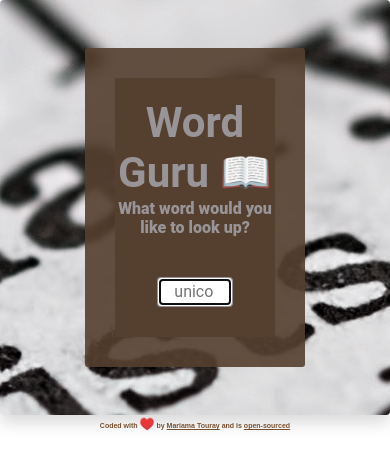
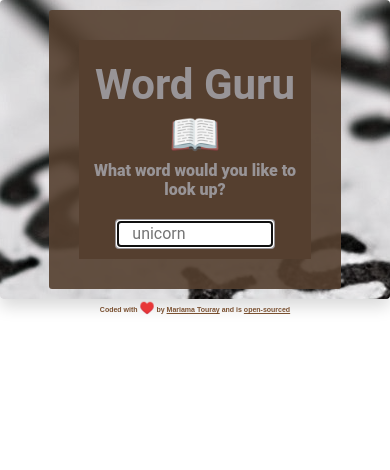
Before and after one commit to touraymk/word-guru-app, a React (Create React App) app: page / in a window 390 px wide. Shown: the top 470 px of the page. Built offline with nearby package versions, Linux system fonts and the light colour scheme; no server answers.

Commit message:
Update Dictionary/Meaning
Made responsive for smaller screens.

```diff
--- a/src/Dictionary.css
+++ b/src/Dictionary.css
@@ -2,6 +2,7 @@
   background: url("dictionary-bg.jpg") no-repeat center center fixed;
   filter: grayscale(60%);
   border-radius: 4px;
+  padding: 50px;
 }
 
 .Dictionary .header {
@@ -46,11 +47,12 @@
 
 @media (max-width: 660px) {
   .Dictionary {
-    padding: 30px;
+    padding: 10px 0;
   }
 
   .Dictionary h1 {
-    font-size: 36px;
+    font-size: 22px;
+    padding: 0 10px;
   }
 
   .Dictionary h2 {
@@ -58,6 +60,10 @@
     padding-bottom: 10px;
   }
 
+  .Dictionary form {
+    padding: 10px;
+  }
+
   .Dictionary input {
     line-height: 1.5;
     width: 75%;
--- a/src/Dictionary.js
+++ b/src/Dictionary.js
@@ -37,7 +37,7 @@ export default function Dictionary(props) {
 
   if (loaded) {
     return (
-      <div className="Dictionary p-5 shadow">
+      <div className="Dictionary shadow">
         <section className="header">
           <h1>Word Guru 📖</h1>
           <h2>What word would you like to look up?</h2>
--- a/src/Meaning.css
+++ b/src/Meaning.css
@@ -18,3 +18,9 @@
 .Meaning p::first-letter {
   text-transform: capitalize;
 }
+
+@media (max-width: 600px) {
+  .Meaning p {
+    font-size: 14px;
+  }
+}
--- a/src/Synonyms.css
+++ b/src/Synonyms.css
@@ -1,13 +1,19 @@
 .Synonyms ul {
-  font-size: 18px;
   padding: 0;
   margin: 0;
 }
 
 .Synonyms li {
+  font-size: 18px;
   list-style: none;
 }
 
 .Synonyms li::first-letter {
   text-transform: capitalize;
 }
+
+@media (max-width: 600px) {
+  .Synonyms li {
+    font-size: 14px;
+  }
+}
```
